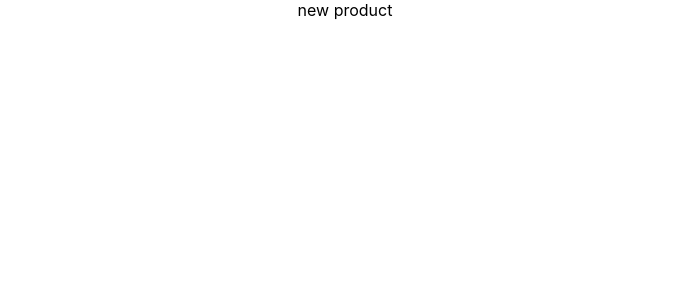
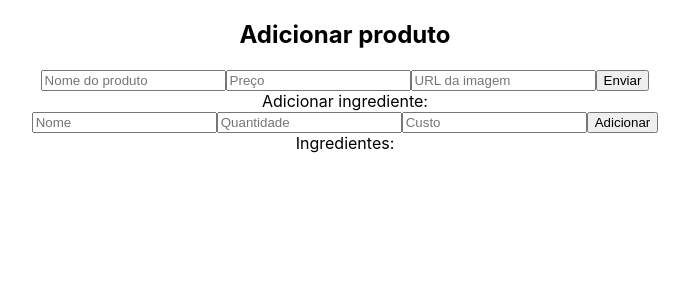
Before and after one commit to ArturCandelori/prova-profranchising, a React (Create React App) app: page /product/save in a window 1280 px wide. Shown: the top 300 px of the page, without its empty margins (295-984 px from the left). Built offline with nearby package versions, Linux system fonts and the light colour scheme.

Commit message:
implentação da página de criar produto e do custom hook useForm

```diff
--- a/src/App.js
+++ b/src/App.js
@@ -6,6 +6,7 @@ import './App.css';
 import Navbar from './components/Navbar';
 import LoginForm from './components/LoginForm';
 import ProductList from './components/ProductList';
+import AddProductForm from './components/AddProductForm';
 
 function App() {
   const [user, setUser] = useState(null);
@@ -20,7 +21,9 @@ function App() {
         <Route path='/product/list'>
           <ProductList />
         </Route>
-        <Route path='/product/save'>new product</Route>
+        <Route path='/product/save'>
+          <AddProductForm />
+        </Route>
         <Route path='/login'>
           <LoginForm setUser={setUser} />
         </Route>
--- /dev/null
+++ b/src/components/AddProductForm.js
@@ -0,0 +1,102 @@
+import React, { useState } from 'react';
+import axios from 'axios';
+
+import useForm from './useForm';
+
+const AddProductForm = () => {
+  const [productForm, handleProductInput] = useForm({
+    name: '',
+    price: '',
+    image: '',
+  });
+  const [ingredientForm, handleIngredientInput] = useForm({
+    name: '',
+    quantity: '',
+    cost: '',
+  });
+  const [ingredients, setIngredients] = useState([]);
+
+  const handleSubmitProduct = e => {
+    e.preventDefault();
+
+    axios
+      .post(
+        'https://prova.profranchising.com.br/product/save',
+        {
+          id: 0,
+          ...productForm,
+          ingredients,
+        },
+        { headers: { Authorization: localStorage.Authorization } }
+      )
+      .then(response => console.log(response))
+      .catch(err => console.log(err));
+  };
+
+  const handleSubmitIngredient = e => {
+    e.preventDefault();
+    setIngredients([
+      ...ingredients,
+      { id: ingredients.length + 1, ...ingredientForm },
+    ]);
+  };
+
+  return (
+    <div>
+      <h2>Adicionar produto</h2>
+      <form onSubmit={handleSubmitProduct}>
+        <input
+          placeholder='Nome do produto'
+          name='name'
+          value={productForm.name}
+          onChange={handleProductInput}
+        />
+        <input
+          placeholder='Preço'
+          name='price'
+          value={productForm.price}
+          onChange={handleProductInput}
+        />
+        <input
+          placeholder='URL da imagem'
+          name='image'
+          value={productForm.image}
+          onChange={handleProductInput}
+        />
+        <button type='submit'>Enviar</button>
+      </form>
+      Adicionar ingrediente:
+      <form onSubmit={handleSubmitIngredient}>
+        <input
+          placeholder='Nome'
+          name='name'
+          value={ingredientForm.name}
+          onChange={handleIngredientInput}
+        />
+        <input
+          placeholder='Quantidade'
+          name='quantity'
+          value={ingredientForm.quantity}
+          onChange={handleIngredientInput}
+        />
+        <input
+          placeholder='Custo'
+          name='cost'
+          value={ingredientForm.cost}
+          onChange={handleIngredientInput}
+        />
+        <button type='submit'>Adicionar</button>
+      </form>
+      Ingredientes:
+      {ingredients.map(ingredient => (
+        <ul key={ingredient.id}>
+          {ingredient.name}
+          <li>{ingredient.quantity}</li>
+          <li>{ingredient.cost}</li>
+        </ul>
+      ))}
+    </div>
+  );
+};
+
+export default AddProductForm;
--- /dev/null
+++ b/src/components/useForm.js
@@ -0,0 +1,16 @@
+import { useState } from 'react';
+
+const useForm = initialState => {
+  const [form, setForm] = useState(initialState);
+
+  const handleInputChange = e => {
+    const newValue = e.target.value;
+    const fieldName = e.target.name;
+
+    setForm({ ...form, [fieldName]: newValue });
+  };
+
+  return [form, handleInputChange];
+};
+
+export default useForm;
```
Also changed, not shown: src/utils/pagination.js (deleted, +0 -11 lines), 1 other file (tests, documents, lock files or other folders).
